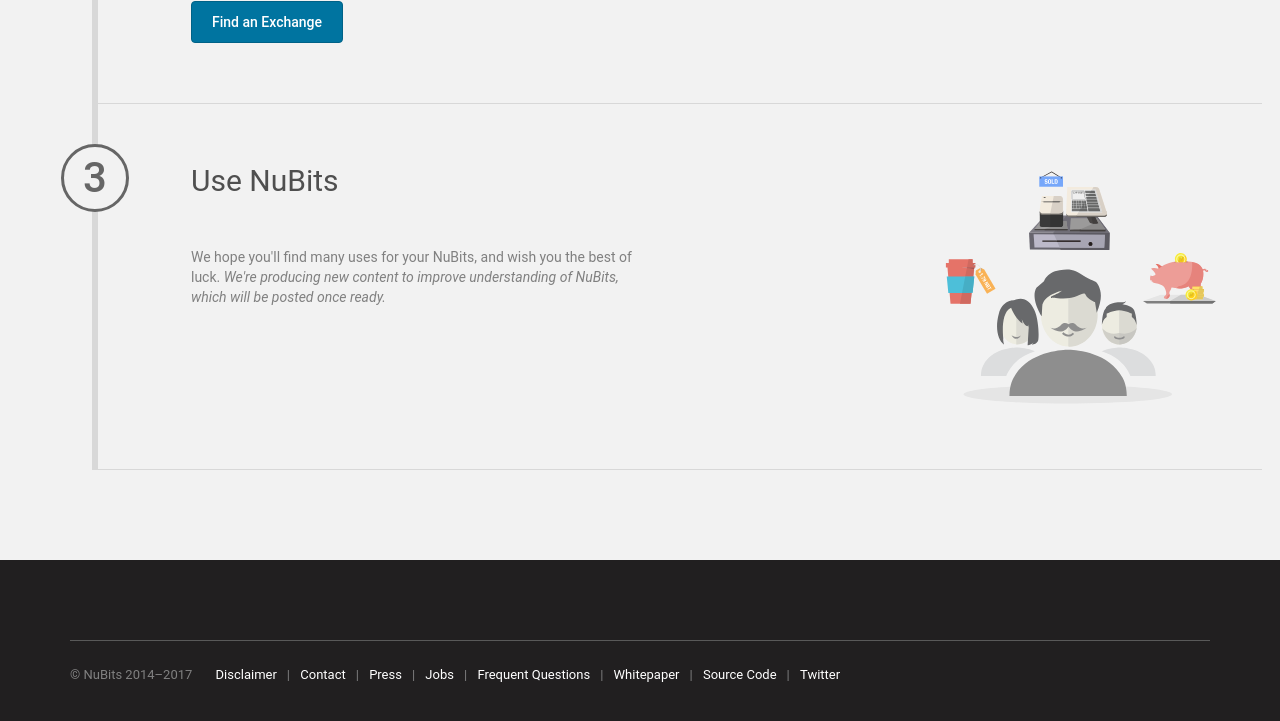
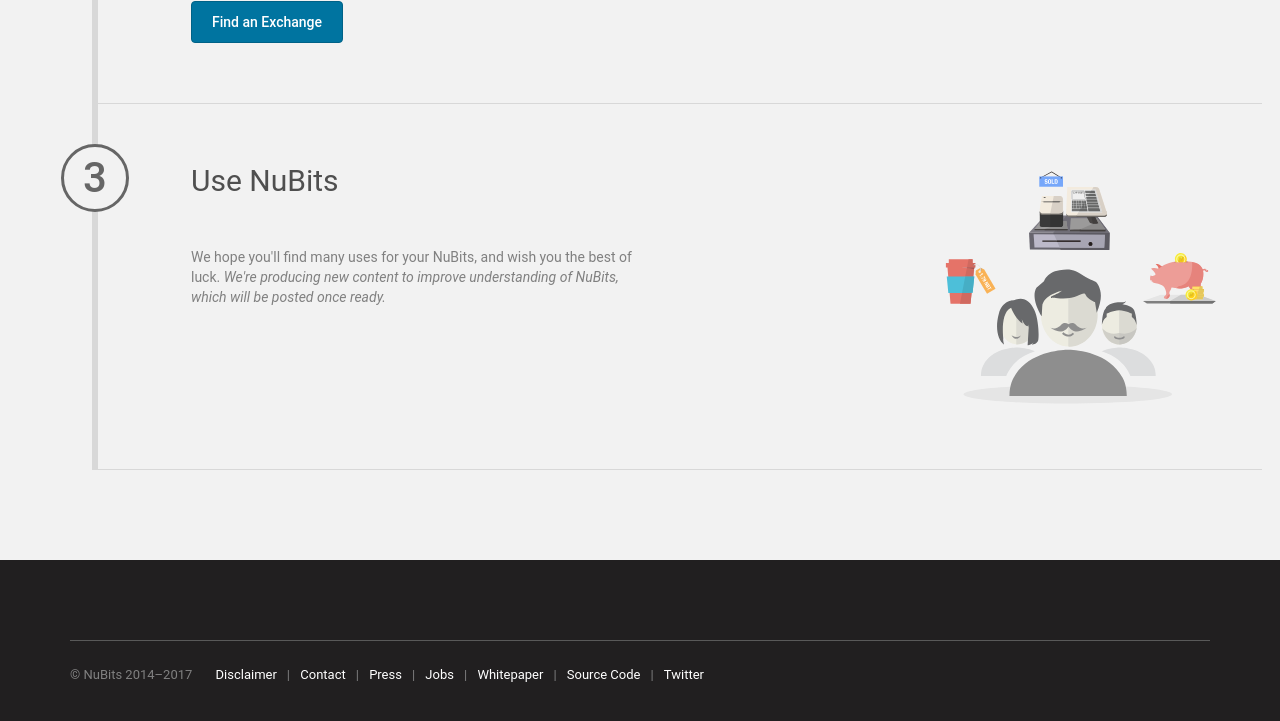
Before and after one commit to NuNetwork/nunetwork.github.io, a Jekyll site: the page built from index.html, in a window 1280 px wide and 900 px high, scrolled down 3281 px. Shown: the top 721 px of the window. Built offline with Jekyll 4.4.1, drawn with Linux system fonts in a browser that asks for light colours.

Commit message:
Remove Frequent Questions

```diff
--- a/_includes/footer.html
+++ b/_includes/footer.html
@@ -8,7 +8,6 @@
           <li class="leaf"><a href="/contact">Contact</a></li>
           <li class="leaf"><a href="/press">Press</a></li>
           <li class="leaf"><a href="/jobs">Jobs</a></li>
-          <li class="leaf"><a href="/faq">Frequent Questions</a></li>
           <li class="leaf"><a href="/whitepaper">Whitepaper</a></li>
           <li class="leaf"><a href="/source">Source Code</a></li>
           <li class="last leaf"><a href="https://twitter.com/OfficialNuBits">Twitter</a></li>
```
